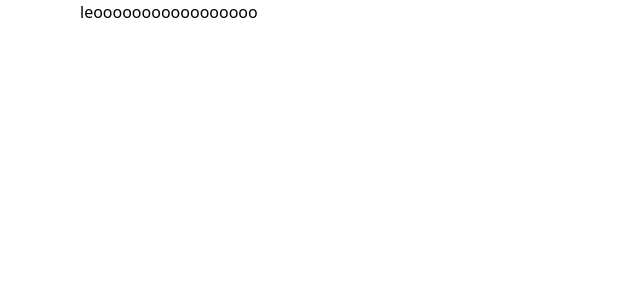
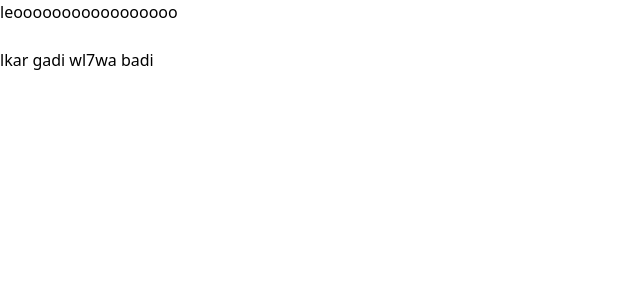
Before and after one commit to aymensiraj/Gestion-de-Stock-Entreprise, a React (Vite) app: page / in a window 1280 px wide. Shown: the top 300 px of the page, without its empty margins (0-640 px from the left). Built offline with nearby package versions, Linux system fonts and the light colour scheme.

Commit message:
test 5fif

```diff
--- a/src/App.jsx
+++ b/src/App.jsx
@@ -2,7 +2,9 @@
 function App() {
  return (
   <div>
-    <h2 className="mx-20">leooooooooooooooooo</h2>
+    <h2 className="">leooooooooooooooooo</h2>
+    <br />
+    <h1>lkar gadi wl7wa badi</h1>
   </div>
  )
 }
```
